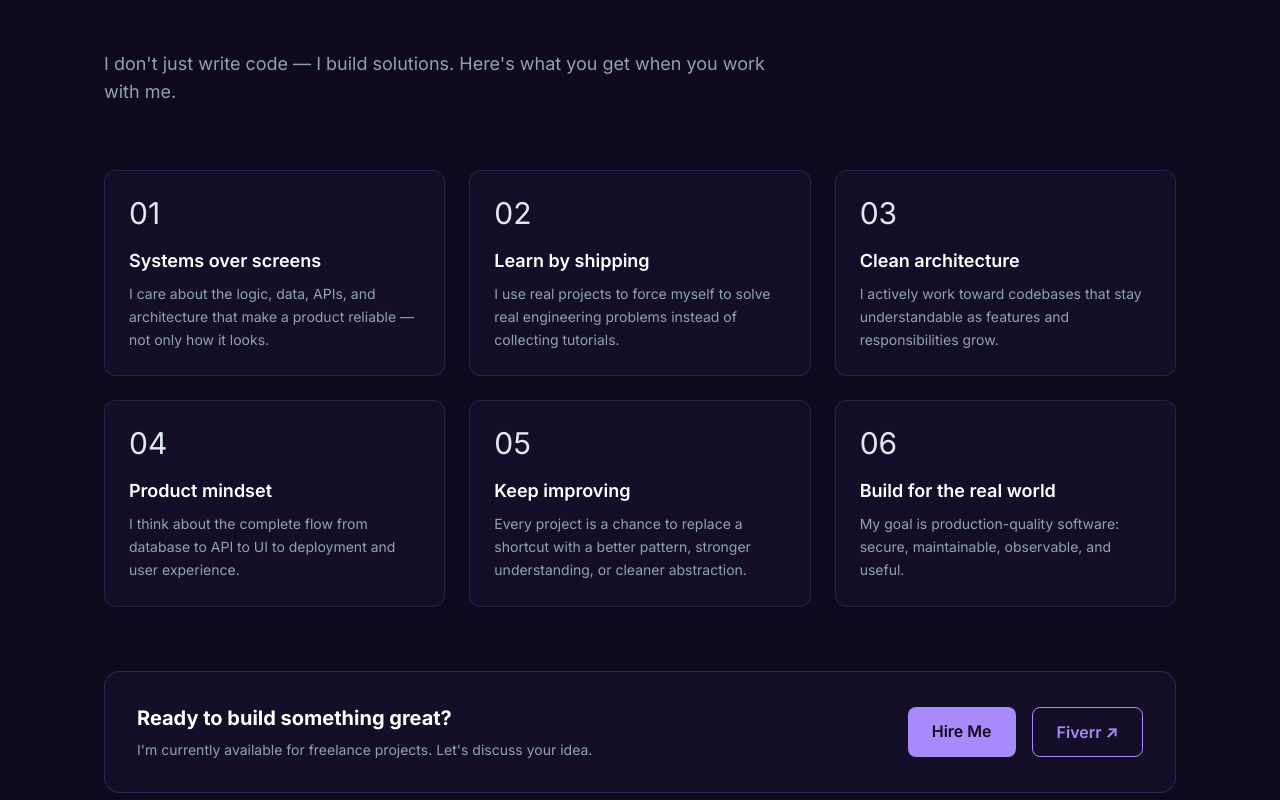
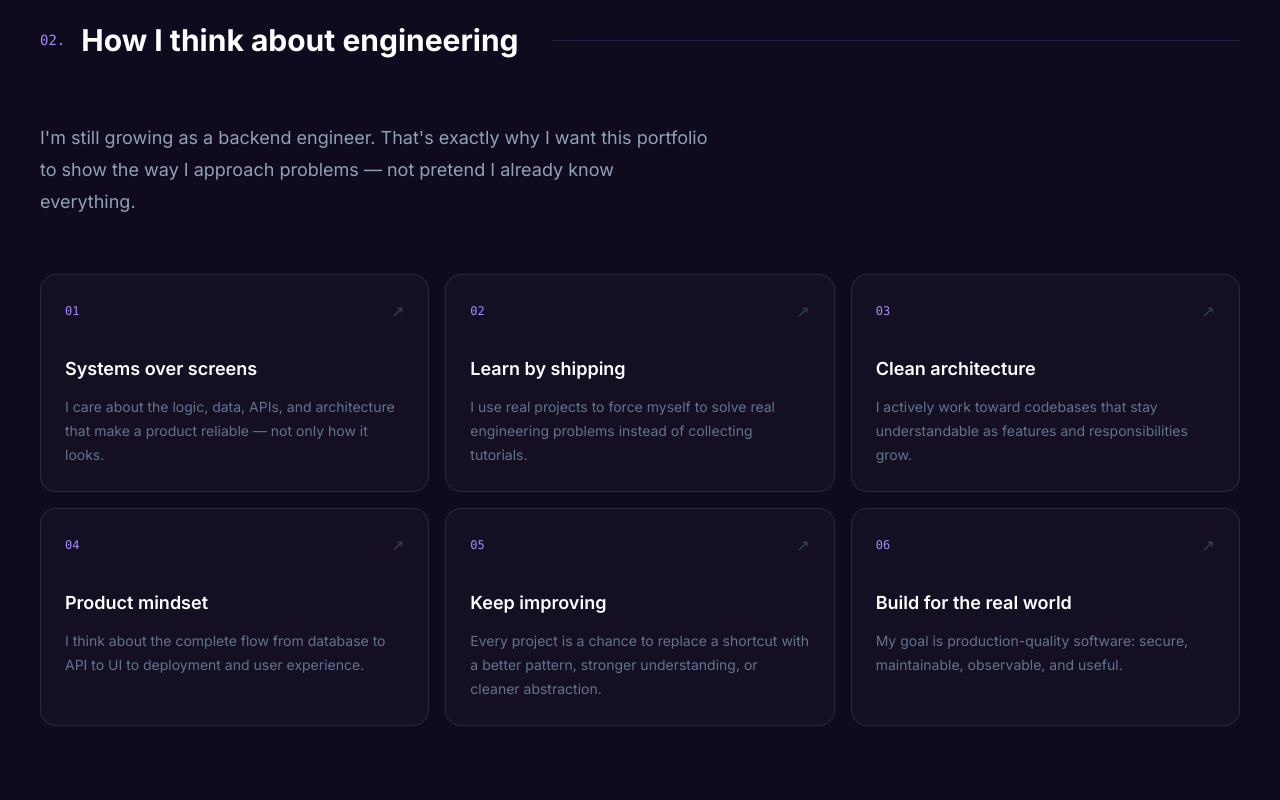
Before and after one commit to iamsyedbilal/portfolio, a Next.js app: page / in a window 1280 px wide. Shown: the part 1660-2460 px from the top of the page. Built offline with nearby package versions, Linux system fonts and the light colour scheme.

Commit message:
turn why-me section into engineering principles

```diff
--- a/components/WhyMe.tsx
+++ b/components/WhyMe.tsx
@@ -6,74 +6,21 @@ import { reasons } from "@/lib/data";
 
 export default function WhyMe() {
   return (
-    <section id="whyme" className="py-10 px-6 md:px-10 max-w-6xl mx-auto">
-      {/* Section Label */}
-      <SectionHeading number="02." title="Why Work With Me" />
-
-      {/* Subtitle */}
-      <motion.p
-        initial={{ opacity: 0, y: 20 }}
-        whileInView={{ opacity: 1, y: 0 }}
-        viewport={{ once: true }}
-        transition={{ duration: 0.5, delay: 0.1 }}
-        className="text-slate-400 text-lg mb-16 max-w-2xl">
-        I don&apos;t just write code — I build solutions. Here&apos;s what you
-        get when you work with me.
+    <section id="whyme" className="py-28 px-6 md:px-10 max-w-7xl mx-auto">
+      <SectionHeading number="02." title="How I think about engineering" />
+      <motion.p initial={{ opacity: 0, y: 18 }} whileInView={{ opacity: 1, y: 0 }} viewport={{ once: true }} className="text-slate-400 text-lg leading-8 mb-14 max-w-2xl">
+        I&apos;m still growing as a backend engineer. That&apos;s exactly why I want this portfolio to show the way I approach problems — not pretend I already know everything.
       </motion.p>
 
-      {/* Cards */}
-      <div className="grid sm:grid-cols-2 lg:grid-cols-3 gap-6">
+      <div className="grid md:grid-cols-2 lg:grid-cols-3 gap-4">
         {reasons.map((reason, index) => (
-          <motion.div
-            key={reason.title}
-            initial={{ opacity: 0, y: 20 }}
-            whileInView={{ opacity: 1, y: 0 }}
-            viewport={{ once: true }}
-            transition={{ duration: 0.4, delay: index * 0.1 }}
-            whileHover={{ y: -4 }}
-            className="p-6 border border-[#a78bfa]/15 rounded-xl bg-[#1a1333]/50 hover:border-[#a78bfa]/40 transition-all duration-300">
-            <div className="text-3xl mb-4">{reason.icon}</div>
-            <h3 className="text-white font-semibold text-lg mb-2">
-              {reason.title}
-            </h3>
-            <p className="text-slate-400 text-sm leading-relaxed">
-              {reason.desc}
-            </p>
-          </motion.div>
+          <motion.article key={reason.title} initial={{ opacity: 0, y: 20 }} whileInView={{ opacity: 1, y: 0 }} viewport={{ once: true }} transition={{ delay: index * 0.06 }} whileHover={{ y: -5 }} className="group rounded-2xl border border-white/10 bg-white/[0.025] p-6 hover:border-[#a78bfa]/30 hover:bg-[#a78bfa]/[0.04] transition-all">
+            <div className="flex items-center justify-between mb-8"><span className="font-mono text-xs text-[#a78bfa]">{reason.icon}</span><span className="text-slate-700 group-hover:text-slate-500 transition-colors">↗</span></div>
+            <h3 className="text-white font-semibold text-lg mb-3">{reason.title}</h3>
+            <p className="text-slate-500 text-sm leading-6">{reason.desc}</p>
+          </motion.article>
         ))}
       </div>
-
-      {/* CTA */}
-      <motion.div
-        initial={{ opacity: 0, y: 20 }}
-        whileInView={{ opacity: 1, y: 0 }}
-        viewport={{ once: true }}
-        transition={{ duration: 0.5, delay: 0.4 }}
-        className="mt-16 p-8 border border-[#a78bfa]/20 rounded-2xl bg-[#1a1333]/50 flex flex-col md:flex-row items-center justify-between gap-6">
-        <div>
-          <h3 className="text-white font-bold text-xl mb-2">
-            Ready to build something great?
-          </h3>
-          <p className="text-slate-400 text-sm">
-            I&apos;m currently available for freelance projects. Let&apos;s
-            discuss your idea.
-          </p>
-        </div>
-        <div className="flex gap-4 shrink-0">
-          <a
-            href="#contact"
-            className="px-6 py-3 bg-[#a78bfa] text-[#0f0a1e] font-semibold rounded-lg hover:bg-[#b69cff] transition-all duration-200 whitespace-nowrap">
-            Hire Me
-          </a>
-          <a
-            href="https://www.fiverr.com/iamsyedbilal"
-            target="_blank"
-            rel="noopener noreferrer"
-            className="px-6 py-3 border border-[#a78bfa] text-[#a78bfa] font-semibold rounded-lg hover:bg-[#a78bfa]/10 transition-all duration-200 whitespace-nowrap">
-            Fiverr ↗
-          </a>
-        </div>
-      </motion.div>
     </section>
   );
 }
```
